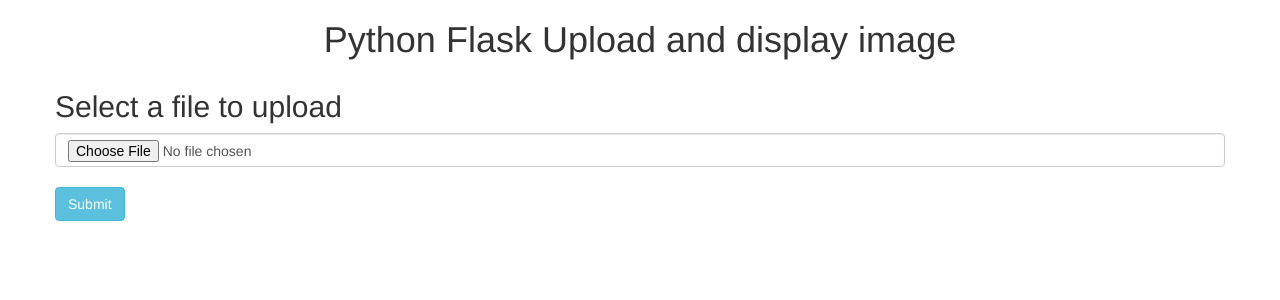
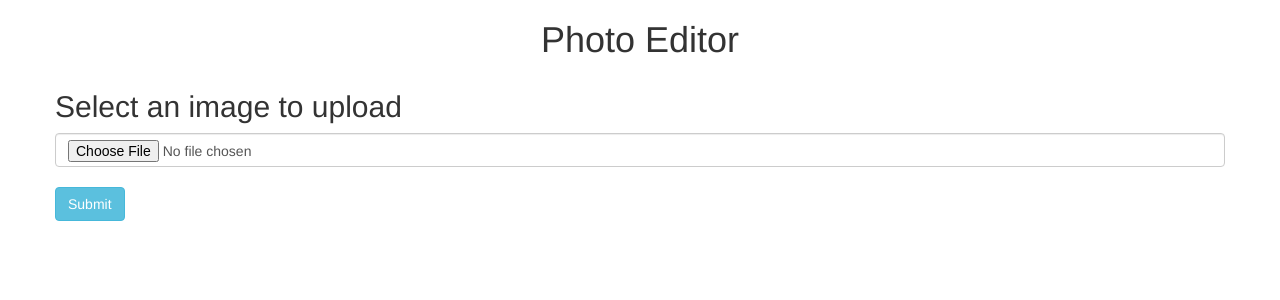
Before and after one commit to AstitvaAggarwal/EDITmax, a Flask app: page / in a window 1280 px wide. Shown: the top 300 px of the page. Run offline with Flask 2, Linux system fonts and the light colour scheme; some libraries are stand-ins or nearby versions.

Commit message:
Upload Image

```diff
--- a/templates/index.html
+++ b/templates/index.html
@@ -1,14 +1,14 @@
 <html>
 <head>
-<title>Python Flask Upload and display image</title>
+<title>Photo Editor</title>
 <link rel="stylesheet" href="https://maxcdn.bootstrapcdn.com/bootstrap/3.3.6/css/bootstrap.min.css" />
 <script src="https://ajax.googleapis.com/ajax/libs/jquery/3.1.0/jquery.min.js"></script>
 </head>
 <body>
-<p><h1 style="text-align: center;">Python Flask Upload and display image</h1></p>
+<p><h1 style="text-align: center;">Photo Editor</h1></p>
 <div class="container">
 <div class="row">
-    <h2>Select a file to upload</h2>
+    <h2>Select an image to upload</h2>
     <p>
         {% with messages = get_flashed_messages() %}
           {% if messages %}
```
